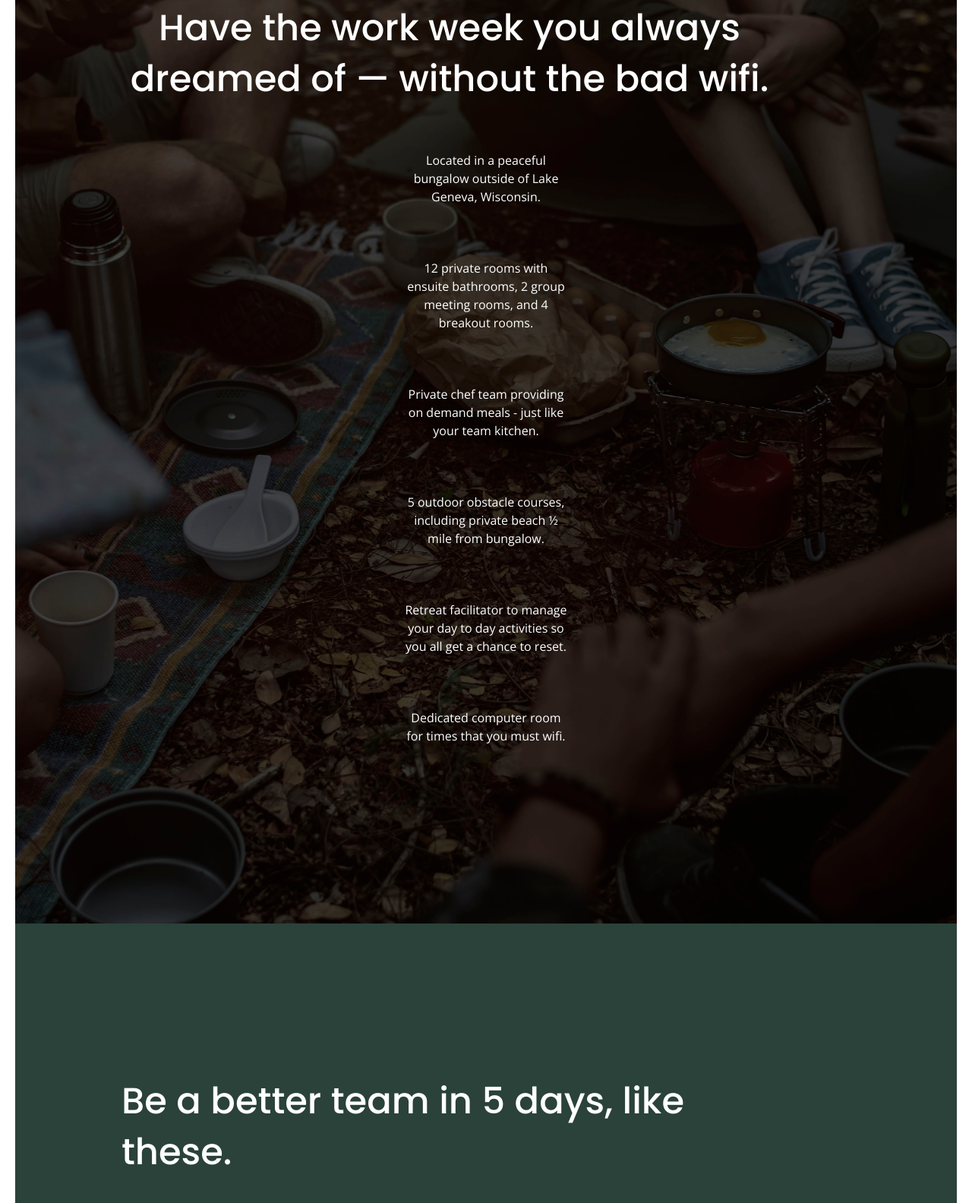
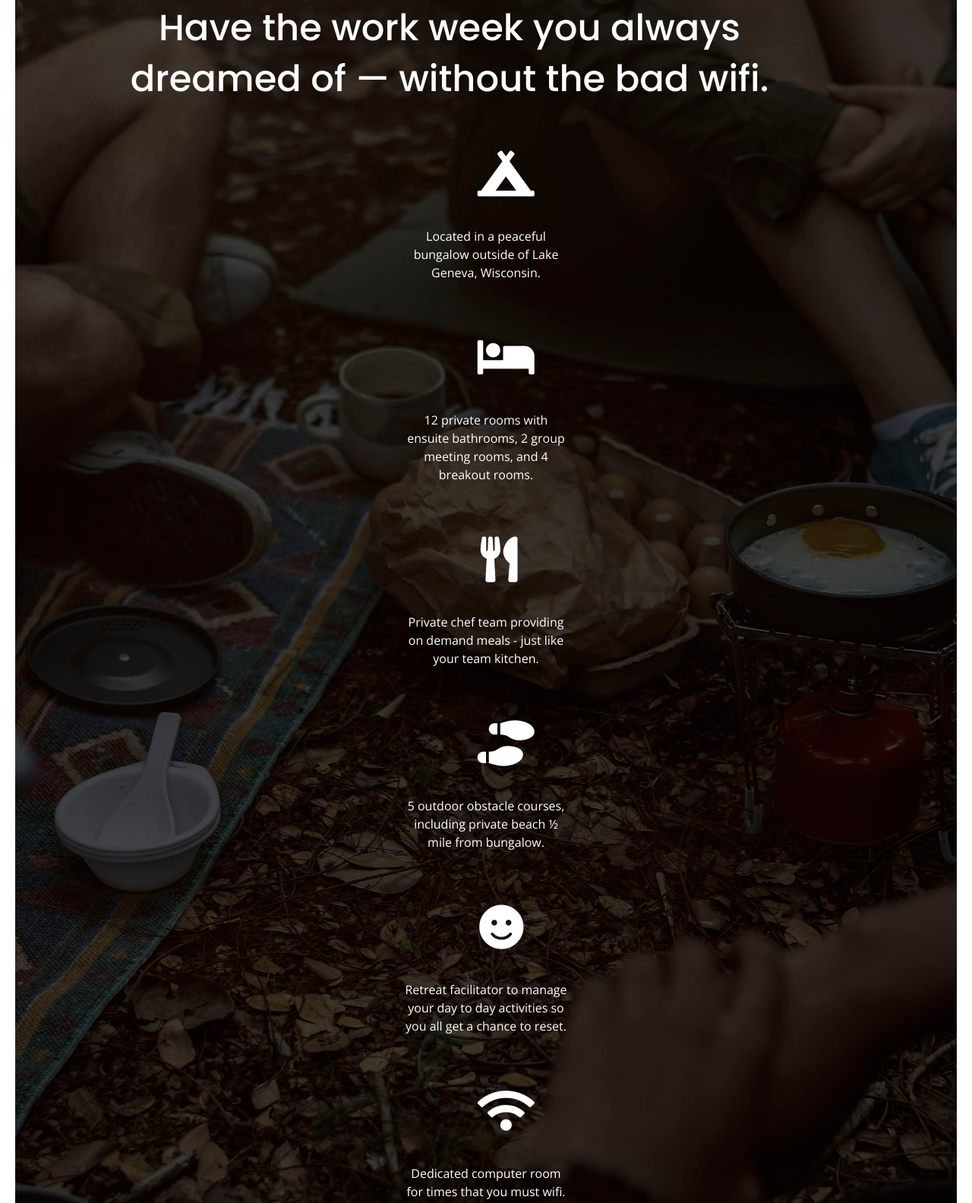
Before and after one commit to kathyjeanjoseph/206-personal-project, a website: page index.html in a window 1280 px wide. Shown: the part 1275-2859 px from the top of the page at 76% size. Drawn offline with nearby package versions, Linux system fonts and the light colour scheme; grey boxes are pictures that could not be loaded.

Commit message:
Added icons to feature section

```diff
--- a/css/main.css
+++ b/css/main.css
@@ -350,6 +350,13 @@ input[type=button] {
   padding: 65px 0;
   background-color: #202322;
 
+}
+
+
+.features i {
+	font-size: 3.75em;
+  margin-bottom: 40px;
+  width: 30%;
 }
 
 .features h2{
--- a/index.html
+++ b/index.html
@@ -18,6 +18,8 @@
               <link rel="stylesheet" href="css/normalize.css">
               <link rel="stylesheet" href="css/main.css">
 
+              <!-- FontAwesome CDN version 5.5 -->
+              <link rel="stylesheet" href="https://use.fontawesome.com/releases/v5.5.0/css/all.css" integrity="sha384-B4dIYHKNBt8Bc12p+WXckhzcICo0wtJAoU8YZTY5qE0Id1GSseTk6S+L3BlXeVIU" crossorigin="anonymous">
 
               <!--Google Fonts -->
               <link href="https://fonts.googleapis.com/css2?family=Open+Sans&family=Poppins:wght@500&display=swap" rel="stylesheet">
@@ -70,37 +72,41 @@
                                 <br>
                                 <div class="features-items">
                                 <article>
-                                    <p class="fontawesome-icon"></p>
+                                    <p class="fontawesome-icon">
+                                      <i class="fas fa-campground"></i>
+                                    </p>
                                     <p class="features-item-description">
                                     Located in a peaceful bungalow outside of Lake Geneva, Wisconsin.
                                    </p>
                                 </article>
                                 <article>
-                                    <p class="fontawesome-icon"></p>
+                                    <p class="fontawesome-icon">
+                                        <i class="fas fa-bed"></i>
+                                    </p>
                                     <p class="features-item-description">
                                     12 private rooms with ensuite bathrooms, 2 group meeting rooms, and 4 breakout rooms.
                                   </p>
                                 </article>
                                 <article>
-                                    <p class="fontawesome-icon"></p>
+                                    <p class="fontawesome-icon"><i class="fas fa-utensils"></i></p>
                                     <p class="features-item-description">
                                     Private chef team providing on demand meals - just like your team kitchen.
                                   </p>
                                 </article>
                                 <article>
-                                    <p class="fontawesome-icon"></p>
+                                    <p class="fontawesome-icon"><i class="fas fa-shoe-prints"></i></p>
                                     <p class="features-item-description">
                                     5 outdoor obstacle courses, including private beach ½ mile from bungalow.
                                   </p>
                                 </article>
                                 <article>
-                                    <p class="fontawesome-icon"></p>
+                                    <p class="fontawesome-icon"><i class="fas fa-smile"></i></p>
                                     <p class="features-item-description">
                                     Retreat facilitator to manage your day to day activities so you all get a chance to reset.
                                   </p>
                                 </article>
                                 <article>
-                                    <p class="fontawesome-icon"></p>
+                                    <p class="fontawesome-icon"><i class="fas fa-wifi"></i></p>
                                     <p class="features-item-description">
                                     Dedicated computer room for times that you must wifi.
                                 </p>
```
Also changed, not shown: about/index.html (+7 -0 lines), faq/index.html (+7 -0 lines).
